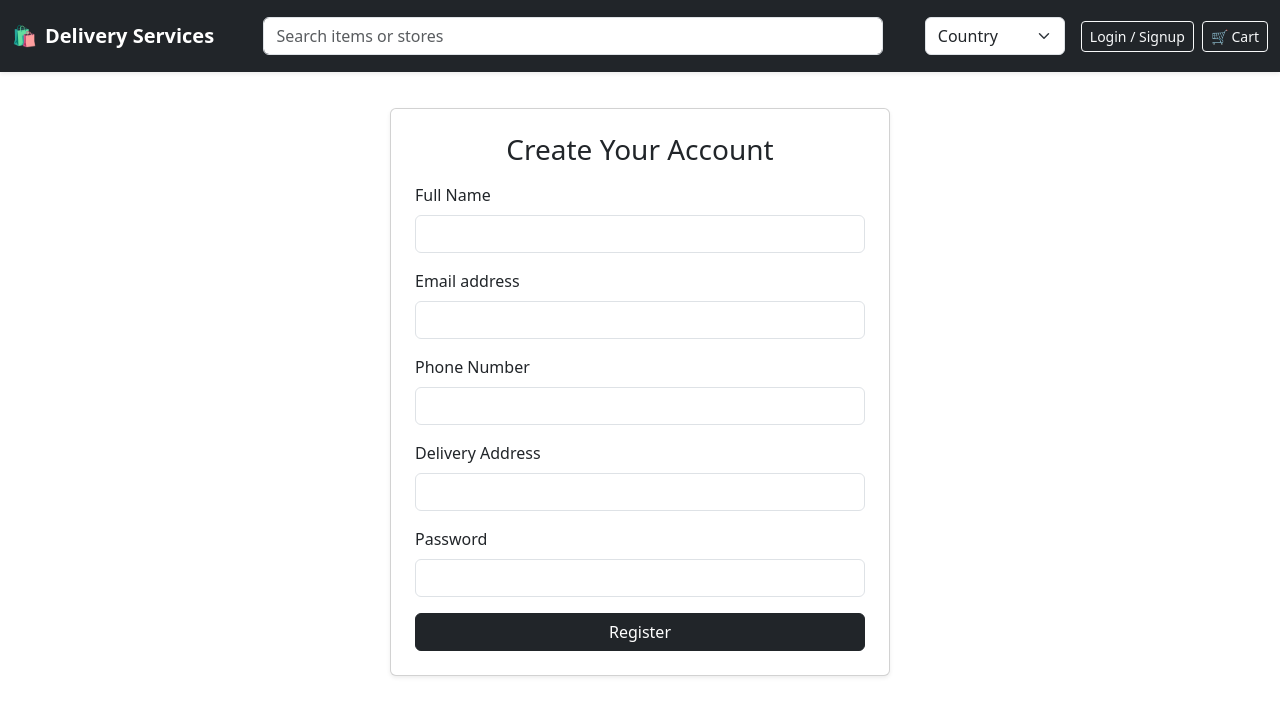
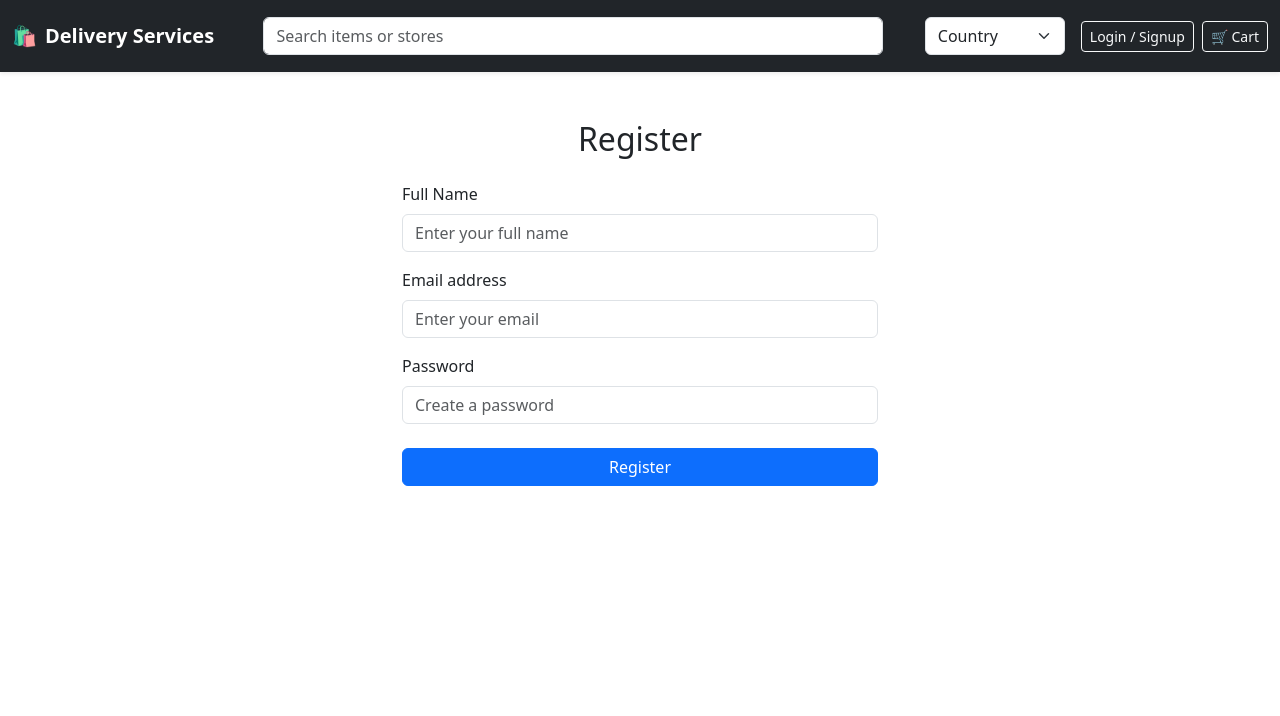
Before and after one commit to Pooja012604/delivery-services-beta, a React (Create React App) app: page /register in a window 1280 px wide. Shown: the top 716 px of the page. Built offline with nearby package versions, Linux system fonts and the light colour scheme.

Commit message:
🔧 Final fixes: Home logic clarified, build warning fixed, checkout working

```diff
--- a/src/pages/Home.js
+++ b/src/pages/Home.js
@@ -1,64 +1,34 @@
-import React, { useContext } from 'react';
-import { Container, Row, Col, Card, Button } from 'react-bootstrap';
-import { useNavigate } from 'react-router-dom';
-import storeData from '../data/stores';
-import { LocationContext } from '../context/LocationContext';
+import React from 'react';
+import { Container } from 'react-bootstrap';
+import stores from '../data/stores';
 
 function Home() {
-  const navigate = useNavigate();
-  const { country, state, city } = useContext(LocationContext);
-
-  const handleStoreClick = (storeName) => {
-    navigate(`/browse/${encodeURIComponent(storeName)}`);
-  };
-
   return (
     <Container className="mt-4">
       <h2 className="mb-4 text-center">🌍 Explore Our Trusted Stores</h2>
 
-      {Object.entries(storeData).map(([category, stores]) => {
-        const filteredStores =
-          city && stores.some((store) => store.location === city)
-            ? stores.filter((store) => store.location === city)
-            : stores;
-
-        return (
-          <div key={category} className="mb-5">
-            <h4 className="mb-3 text-capitalize">{category.replace('-', ' ')}</h4>
-
-            {city && stores.every((store) => store.location !== city) && (
-              <p className="text-muted ms-2">
-                No stores available in <strong>{city}</strong>. Showing all stores instead.
-              </p>
-            )}
-
-            <Row>
-              {filteredStores.map((store, index) => (
-                <Col md={4} sm={6} xs={12} key={index} className="mb-4">
-                  <Card className="h-100 shadow-sm">
-                    <Card.Img
-                      variant="top"
-                      src={store.image}
-                      style={{ height: '200px', objectFit: 'cover' }}
-                    />
-                    <Card.Body>
-                      <Card.Title>{store.name}</Card.Title>
-                      <Card.Text><strong>Location:</strong> {store.location}</Card.Text>
-                      <Card.Text>{store.description}</Card.Text>
-                      <Button
-                        variant="primary"
-                        onClick={() => handleStoreClick(store.name)}
-                      >
-                        View Products
-                      </Button>
-                    </Card.Body>
-                  </Card>
-                </Col>
-              ))}
-            </Row>
+      {Object.entries(stores).map(([category, storeList]) => (
+        <div key={category} className="mb-5">
+          <h4 className="mb-3">{category}</h4>
+          <div className="d-flex flex-wrap gap-4">
+            {storeList.map((store, index) => (
+              <div key={index} className="card" style={{ width: '18rem' }}>
+                <img src={store.image} className="card-img-top" alt={store.name} />
+                <div className="card-body">
+                  <h5 className="card-title">{store.name}</h5>
+                  <p className="card-text">
+                    <strong>Location:</strong> {store.location}
+                  </p>
+                  <p className="card-text">{store.description}</p>
+                  <a href={`/browse/${encodeURIComponent(store.name)}`} className="btn btn-primary">
+                    View Products
+                  </a>
+                </div>
+              </div>
+            ))}
           </div>
-        );
-      })}
+        </div>
+      ))}
     </Container>
   );
 }
--- a/src/pages/Register.js
+++ b/src/pages/Register.js
@@ -1,75 +1,70 @@
 import React, { useState } from 'react';
-import { Form, Button, Container, Card, Alert, Row, Col } from 'react-bootstrap';
+import { Container, Form, Button } from 'react-bootstrap';
 import { useNavigate } from 'react-router-dom';
-import axios from 'axios';
 
 function Register() {
+  const [formData, setFormData] = useState({
+    name: '',
+    email: '',
+    password: '',
+  });
+
   const navigate = useNavigate();
-  const [formData, setFormData] = useState({
-    name: '', email: '', phone: '', address: '', password: ''
-  });
-  const [message, setMessage] = useState('');
-  const [success, setSuccess] = useState(false);
 
   const handleChange = (e) => {
-    setFormData(prev => ({ ...prev, [e.target.name]: e.target.value }));
+    setFormData({ ...formData, [e.target.name]: e.target.value });
   };
 
-  const handleSubmit = async (e) => {
+  const handleSubmit = (e) => {
     e.preventDefault();
-    try {
-      await axios.post('http://localhost:5000/api/register', formData);
-      setSuccess(true);
-      setMessage('✅ Registered successfully! Redirecting to login...');
-      setTimeout(() => navigate('/login'), 2000);
-    } catch (err) {
-      setSuccess(false);
-      setMessage(err.response?.data?.message || 'Registration failed');
-    }
+    // Simulate user registration
+    localStorage.setItem('user', JSON.stringify({ name: formData.name, email: formData.email }));
+    navigate('/');
   };
 
   return (
-    <Container className="d-flex justify-content-center align-items-center" style={{ minHeight: '80vh' }}>
-      <Card style={{ width: '100%', maxWidth: '500px' }} className="p-4 shadow-sm">
-        <h3 className="mb-3 text-center">Create Your Account</h3>
-
-        {message && (
-          <Alert variant={success ? 'success' : 'danger'}>
-            {message}
-          </Alert>
-        )}
-
+    <Container className="mt-5" style={{ maxWidth: '500px' }}>
+      <h2 className="text-center mb-4">Register</h2>
       <Form onSubmit={handleSubmit}>
-          <Form.Group className="mb-3" controlId="formName">
+        <Form.Group className="mb-3">
           <Form.Label>Full Name</Form.Label>
-            <Form.Control type="text" name="name" value={formData.name} onChange={handleChange} required />
+          <Form.Control
+            name="name"
+            required
+            value={formData.name}
+            onChange={handleChange}
+            placeholder="Enter your full name"
+          />
         </Form.Group>
 
-          <Form.Group className="mb-3" controlId="formEmail">
+        <Form.Group className="mb-3">
           <Form.Label>Email address</Form.Label>
-            <Form.Control type="email" name="email" value={formData.email} onChange={handleChange} required />
+          <Form.Control
+            name="email"
+            type="email"
+            required
+            value={formData.email}
+            onChange={handleChange}
+            placeholder="Enter your email"
+          />
         </Form.Group>
 
-          <Form.Group className="mb-3" controlId="formPhone">
-            <Form.Label>Phone Number</Form.Label>
-            <Form.Control type="text" name="phone" value={formData.phone} onChange={handleChange} required />
+        <Form.Group className="mb-4">
+          <Form.Label>Password</Form.Label>
+          <Form.Control
+            name="password"
+            type="password"
+            required
+            value={formData.password}
+            onChange={handleChange}
+            placeholder="Create a password"
+          />
         </Form.Group>
 
-          <Form.Group className="mb-3" controlId="formAddress">
-            <Form.Label>Delivery Address</Form.Label>
-            <Form.Control type="text" name="address" value={formData.address} onChange={handleChange} required />
-          </Form.Group>
-
-          <Form.Group className="mb-3" controlId="formPassword">
-            <Form.Label>Password</Form.Label>
-            <Form.Control type="password" name="password" value={formData.password} onChange={handleChange} required />
-          </Form.Group>
-
-          <Button variant="dark" type="submit" className="w-100">
+        <Button type="submit" className="w-100" variant="primary">
           Register
         </Button>
       </Form>
-      </Card>
     </Container>
   );
 }
```
Lines whose indentation alone changed are shown as unchanged.
